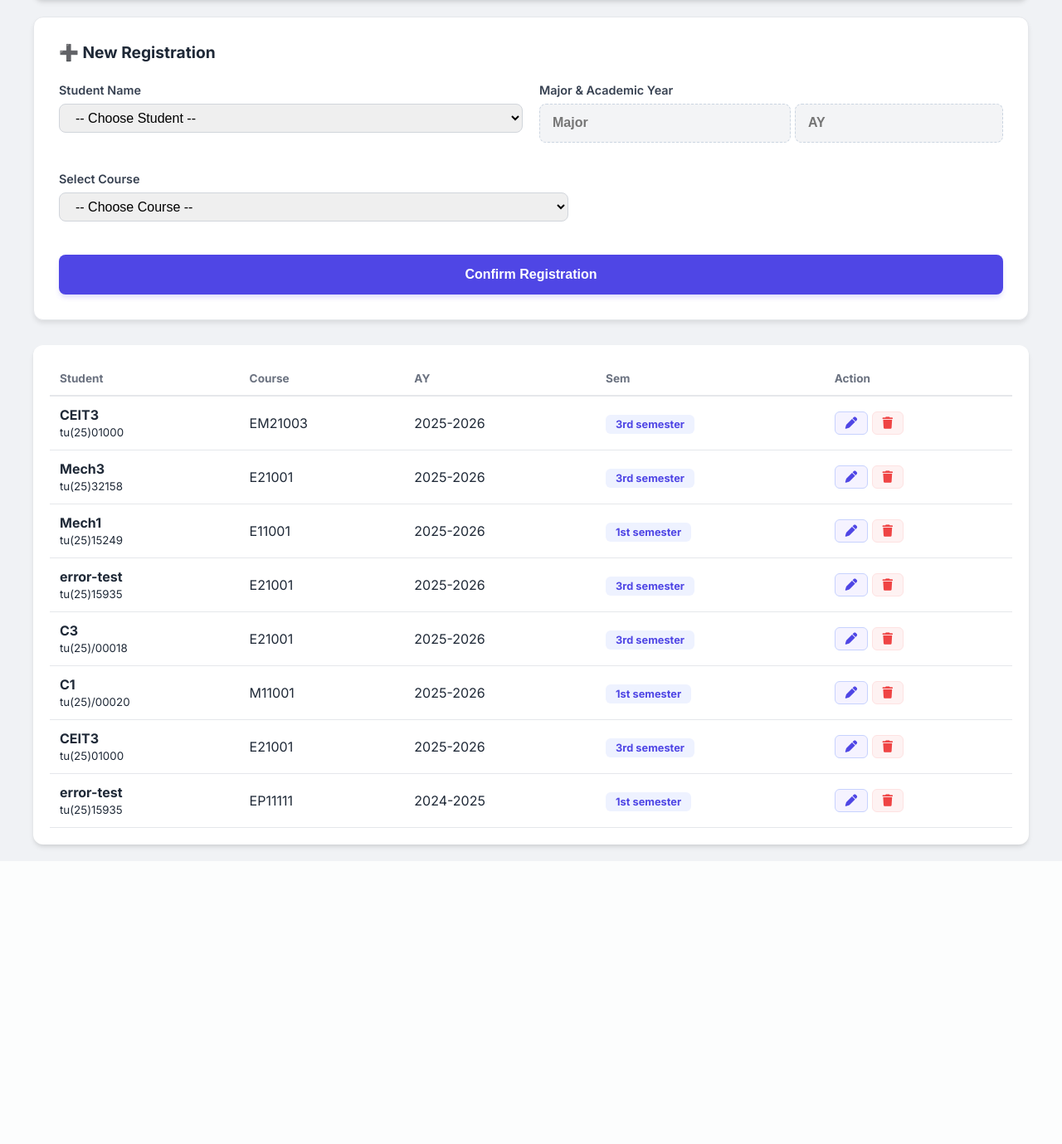
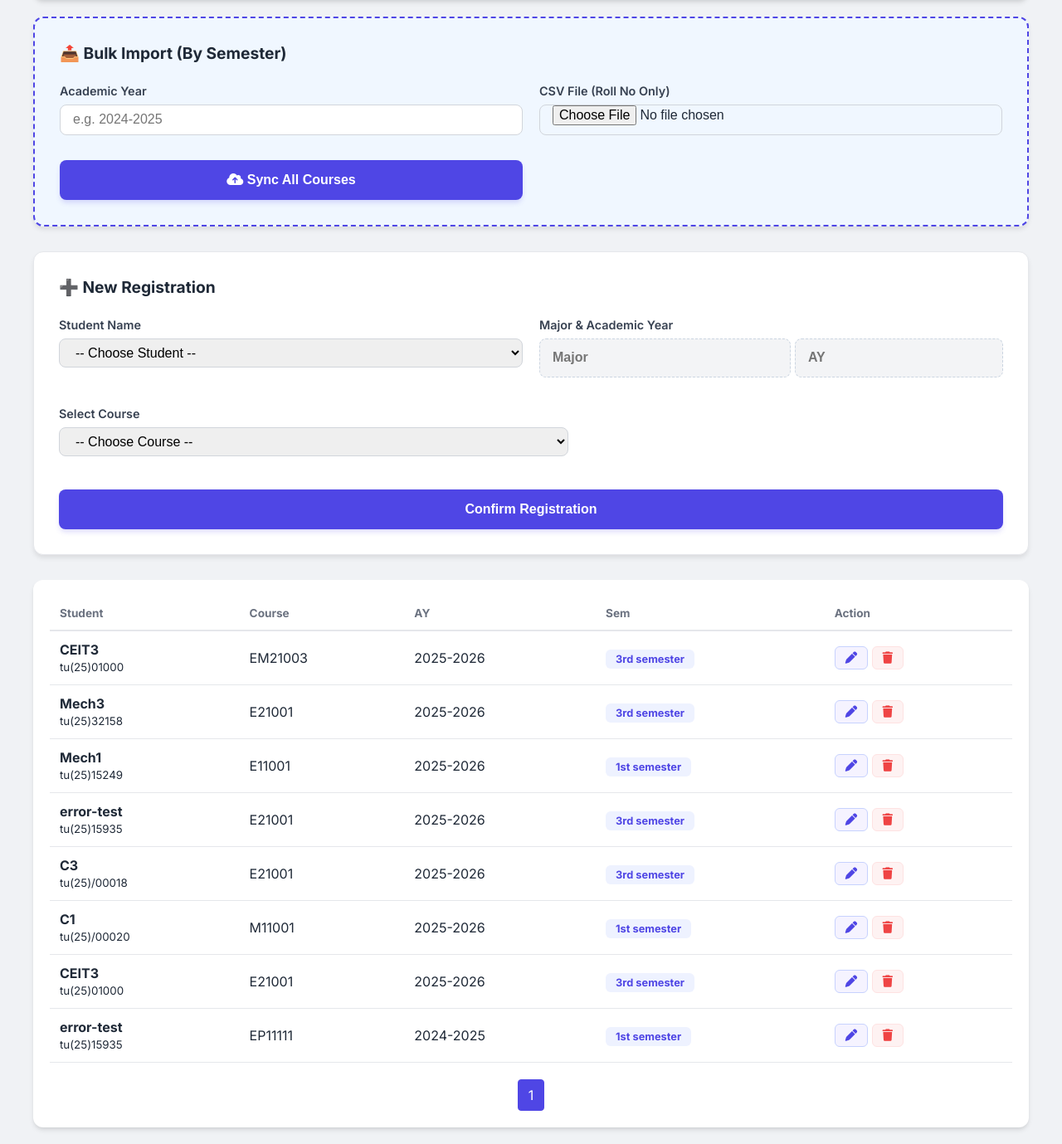
Before and after one commit to MinNyiThatTant/attendanceapp, a PHP site: page /manage_registration.php in a window 1280 px wide. Shown: the part 150-1529 px from the top of the page at 83% size. Before the commit the page ends 1177 px from the top, so only its background shows below. Run offline with PHP 8.4, Linux system fonts and the light colour scheme; the visitor is signed in with stand-in values (Sample User, id 1); data comes from the database, SQL or seed files in the repository.

Commit message:
import bulk student to course registeration

```diff
--- a/manage_registration.php
+++ b/manage_registration.php
@@ -87,17 +87,41 @@ if (isset($_GET['edit'])) {
 
 <!DOCTYPE html>
 <html>
+
 <head>
     <title>Course Registration</title>
     <link rel="stylesheet" href="css/attendance.css">
     <link rel="stylesheet" href="https://cdnjs.cloudflare.com/ajax/libs/font-awesome/6.4.2/css/all.min.css">
     <style>
-        .readonly-box { background: #f3f4f6; color: #4f46e5; font-weight: bold; cursor: not-allowed; }
-        .pagination { display: flex; justify-content: center; gap: 5px; margin-top: 20px; }
-        .pagination a { padding: 8px 12px; border: 1px solid #4f46e5; border-radius: 4px; text-decoration: none; color: #4f46e5; }
-        .pagination a.active { background: #4f46e5; color: #fff; }
+        .readonly-box {
+            background: #f3f4f6;
+            color: #4f46e5;
+            font-weight: bold;
+            cursor: not-allowed;
+        }
+
+        .pagination {
+            display: flex;
+            justify-content: center;
+            gap: 5px;
+            margin-top: 20px;
+        }
+
+        .pagination a {
+            padding: 8px 12px;
+            border: 1px solid #4f46e5;
+            border-radius: 4px;
+            text-decoration: none;
+            color: #4f46e5;
+        }
+
+        .pagination a.active {
+            background: #4f46e5;
+            color: #fff;
+        }
     </style>
 </head>
+
 <body>
     <div class="container">
         <header class="attendance-header">
@@ -105,6 +129,30 @@ if (isset($_GET['edit'])) {
             <!-- <a href="dashboard.php" class="class-btn" style="background:lightblue; text-decoration:none;"><i class="fa-solid fa-house"></i> Home</a> -->
             <a href="dashboard.php" class="class-btn" style="background:lightblue; text-decoration:none;"><i class="fa-solid fa-house"></i> Back To Dashboard</a>
         </header>
+
+        <div class="registration-card" style="margin-top: 20px; border: 2px dashed #4f46e5; background: #f0f7ff;">
+            <h3>📤 Bulk Import (By Semester)</h3>
+            <form action="import_registration.php" method="POST" enctype="multipart/form-data">
+                <div class="form-container">
+                    <div class="form-row">
+                        <div class="input-group">
+                            <label>Academic Year</label>
+                            <input type="text" name="academic_year" placeholder="e.g. 2024-2025" required class="input-box">
+                        </div>
+                        <div class="input-group">
+                            <label>CSV File (Roll No Only)</label>
+                            <input type="file" name="csv_file" accept=".csv" required class="input-box">
+                        </div>
+                        <div class="btn-row" style="display: flex; align-items: flex-end;">
+                            <button type="submit" name="import_submit" class="register-btn" style="background: #4f46e5;">
+                                <i class="fa-solid fa-cloud-arrow-up"></i> Sync All Courses
+                            </button>
+                        </div>
+                    </div>
+                </div>
+            </form>
+        </div>
+
 
         <div class="registration-card">
             <h3><?= $edit_reg ? '📝 Edit Registration' : '➕ New Registration' ?></h3>
@@ -187,6 +235,18 @@ if (isset($_GET['edit'])) {
                     <?php endforeach; ?>
                 </tbody>
             </table>
+            <div class="pagination">
+                <?php
+                $total_stmt = $conn->prepare("SELECT COUNT(*) FROM course_registration cr JOIN student_details sd ON cr.student_id = sd.id $search_query");
+                if ($search) $total_stmt->bindValue(':s', "%$search%");
+                $total_stmt->execute();
+                $total_rows = $total_stmt->fetchColumn();
+                $total_pages = ceil($total_rows / $limit);
+
+                for ($i = 1; $i <= $total_pages; $i++): ?>
+                    <a href="?page=<?= $i ?>&search=<?= $search ?>" class="<?= $page == $i ? 'active' : '' ?>"><?= $i ?></a>
+                <?php endfor; ?>
+            </div>
         </div>
     </div>
 
@@ -198,7 +258,9 @@ if (isset($_GET['edit'])) {
             const ayDisplay = document.getElementById('display_ay');
 
             if (!studentSelect.value) {
-                majorDisplay.value = ""; ayDisplay.value = ""; return;
+                majorDisplay.value = "";
+                ayDisplay.value = "";
+                return;
             }
 
             const selected = studentSelect.options[studentSelect.selectedIndex];
@@ -228,4 +290,5 @@ if (isset($_GET['edit'])) {
         window.onload = filterCourses;
     </script>
 </body>
+
 </html>
```
Also changed, not shown: import_registration.php (added, +55 -0 lines), README.md, assets/img/students/ST_1769068502.jpg (added). Lines whose indentation alone changed are shown as unchanged.
